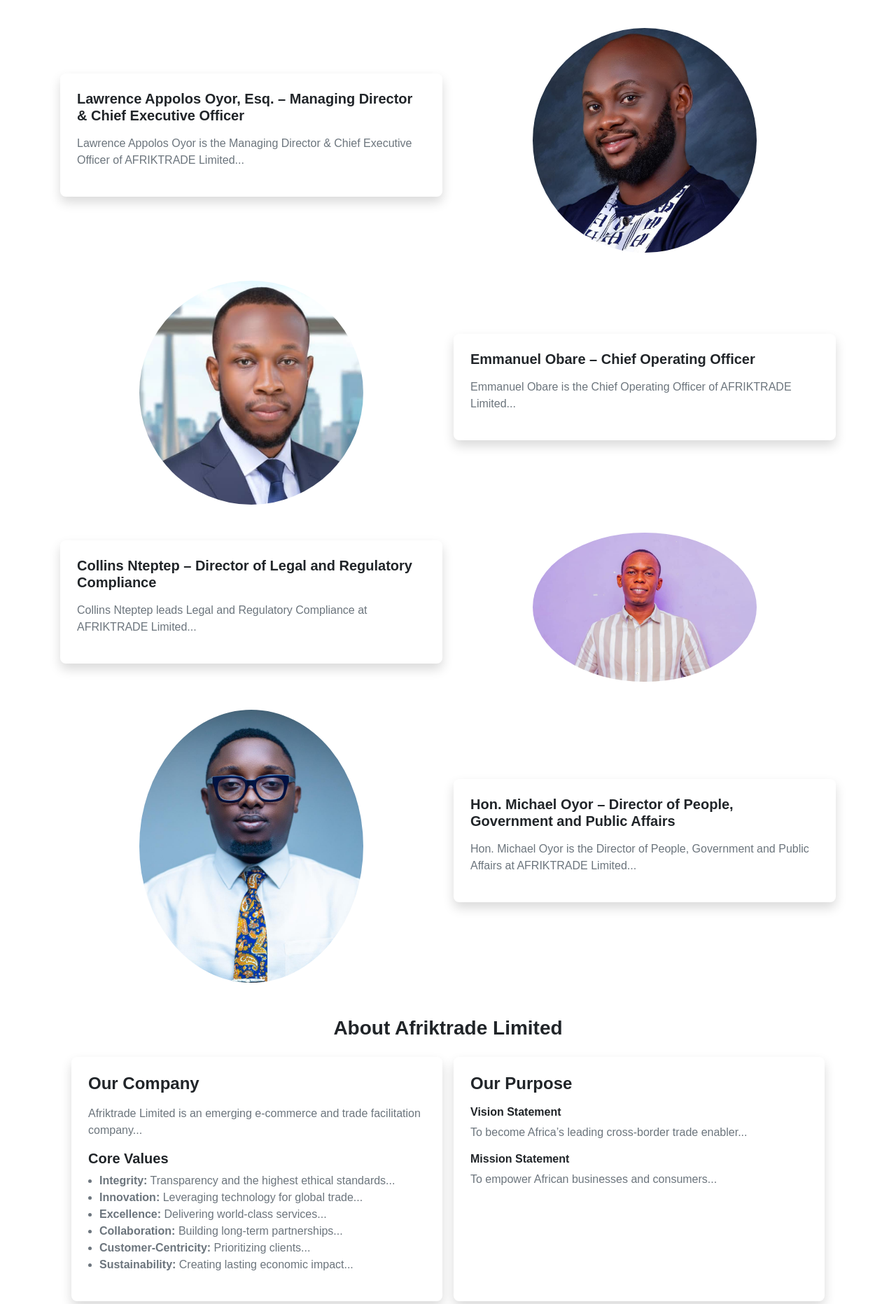
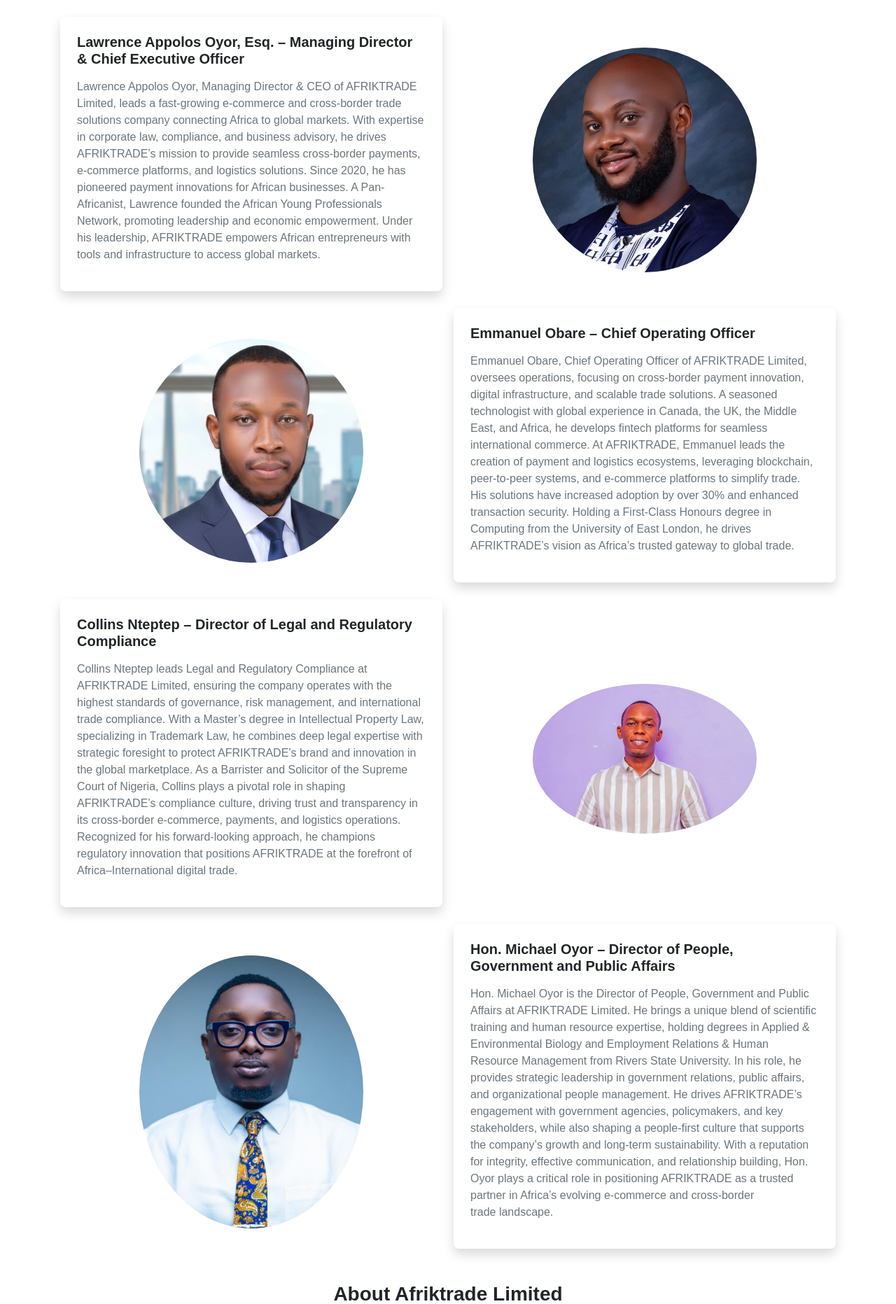
Before and after one commit to michaelOyor/Afriktrade, a Flask app: page /about in a window 1280 px wide. Shown: the part 106-1969 px from the top of the page at 70% size. Run offline with Flask 3, Linux system fonts and the light colour scheme.

Commit message:
about texts  edited

```diff
--- a/templates/about.html
+++ b/templates/about.html
@@ -8,7 +8,13 @@
             <div class="card shadow rounded-3 h-100">
                 <div class="card-body">
                     <h2 class="h5 fw-bold text-dark mb-3">Lawrence Appolos Oyor, Esq. – Managing Director & Chief Executive Officer</h2>
-                    <p class="text-secondary">Lawrence Appolos Oyor is the Managing Director & Chief Executive Officer of AFRIKTRADE Limited...</p>
+                    <p class="text-secondary">Lawrence Appolos Oyor, Managing Director & CEO of AFRIKTRADE Limited,
+                        leads a fast-growing e-commerce and cross-border trade solutions company connecting Africa to global markets.
+                        With expertise in corporate law, compliance, and business advisory, he drives AFRIKTRADE’s mission to provide
+                        seamless cross-border payments, e-commerce platforms, and logistics solutions. Since 2020, he has pioneered
+                        payment innovations for African businesses. A Pan-Africanist, Lawrence founded the African Young Professionals Network,
+                        promoting leadership and economic empowerment. Under his leadership, AFRIKTRADE empowers African entrepreneurs with
+                        tools and infrastructure to access global markets.</p>
                 </div>
             </div>
         </div>
@@ -24,7 +30,7 @@
             <div class="card shadow rounded-3 h-100">
                 <div class="card-body">
                     <h2 class="h5 fw-bold text-dark mb-3">Emmanuel Obare – Chief Operating Officer</h2>
-                    <p class="text-secondary">Emmanuel Obare is the Chief Operating Officer of AFRIKTRADE Limited...</p>
+                    <p class="text-secondary">Emmanuel Obare, Chief Operating Officer of AFRIKTRADE Limited, oversees operations, focusing on cross-border payment innovation, digital infrastructure, and scalable trade solutions. A seasoned technologist with global experience in Canada, the UK, the Middle East, and Africa, he develops fintech platforms for seamless international commerce. At AFRIKTRADE, Emmanuel leads the creation of payment and logistics ecosystems, leveraging blockchain, peer-to-peer systems, and e-commerce platforms to simplify trade. His solutions have increased adoption by over 30% and enhanced transaction security. Holding a First-Class Honours degree in Computing from the University of East London, he drives AFRIKTRADE’s vision as Africa’s trusted gateway to global trade.</p>
                 </div>
             </div>
         </div>
@@ -40,7 +46,9 @@
             <div class="card shadow rounded-3 h-100">
                 <div class="card-body">
                     <h2 class="h5 fw-bold text-dark mb-3">Collins Nteptep – Director of Legal and Regulatory Compliance</h2>
-                    <p class="text-secondary">Collins Nteptep leads Legal and Regulatory Compliance at AFRIKTRADE Limited...</p>
+                    <p class="text-secondary">Collins Nteptep leads Legal and Regulatory Compliance at AFRIKTRADE Limited, ensuring the company operates with the highest standards of governance, risk management, and international trade compliance. With a Master’s degree in Intellectual Property Law, specializing in Trademark Law, he combines deep legal expertise with strategic foresight to protect AFRIKTRADE’s brand and innovation in the global marketplace.
+
+As a Barrister and Solicitor of the Supreme Court of Nigeria, Collins plays a pivotal role in shaping AFRIKTRADE’s compliance culture, driving trust and transparency in its cross-border e-commerce, payments, and logistics operations. Recognized for his forward-looking approach, he champions regulatory innovation that positions AFRIKTRADE at the forefront of Africa–International digital trade.</p>
                 </div>
             </div>
         </div>
@@ -56,7 +64,11 @@
             <div class="card shadow rounded-3 h-100">
                 <div class="card-body">
                     <h2 class="h5 fw-bold text-dark mb-3">Hon. Michael Oyor – Director of People, Government and Public Affairs</h2>
-                    <p class="text-secondary">Hon. Michael Oyor is the Director of People, Government and Public Affairs at AFRIKTRADE Limited...</p>
+                    <p class="text-secondary">Hon. Michael Oyor is the Director of People, Government and Public Affairs at AFRIKTRADE Limited. He brings a unique blend of scientific training and human resource expertise, holding degrees in Applied & Environmental Biology and Employment Relations & Human Resource Management from Rivers State University.
+
+In his role, he provides strategic leadership in government relations, public affairs, and organizational people management. He drives AFRIKTRADE’s engagement with government agencies, policymakers, and key stakeholders, while also shaping a people-first culture that supports the company’s growth and long-term sustainability.
+
+With a reputation for integrity, effective communication, and relationship building, Hon. Oyor plays a critical role in positioning AFRIKTRADE as a trusted partner in Africa’s evolving e-commerce and cross-border trade landscape.</p>
                 </div>
             </div>
         </div>
```
